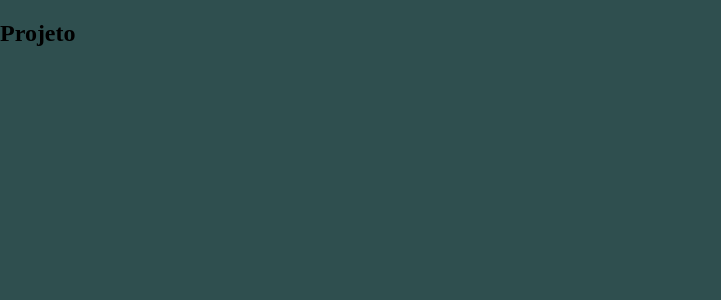
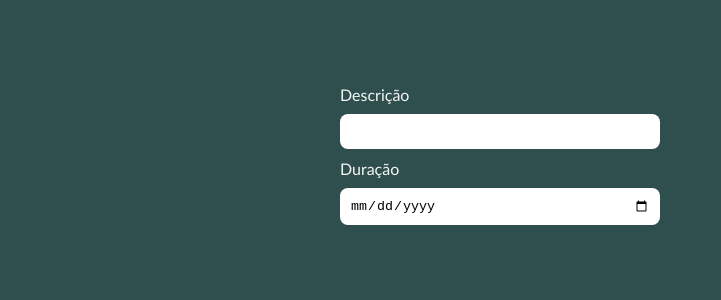
Before and after one commit to MaxwellJalves/ci-front, a React (Create React App) app: page / in a window 1280 px wide. Shown: the top 300 px of the page, without its empty margins (0-721 px from the left). Built offline with nearby package versions, Linux system fonts and the light colour scheme.

Commit message:
adicionado formulario e estilização

```diff
--- /dev/null
+++ b/src/components/Formulario/Formulario.tsx
@@ -0,0 +1,13 @@
+import "./style.scss";
+const Formulario = () => {
+  return (
+    <form className="container">
+      <label htmlFor="descricao">Descrição</label>
+      <input type="text" name="descricao" id="descricao" />
+
+      <label htmlFor="descricao">Duração</label>
+      <input type="date" name="descricao" id="descricao" />
+    </form>
+  );
+};
+export default Formulario;
--- /dev/null
+++ b/src/components/Formulario/style.scss
@@ -0,0 +1,31 @@
+.container {
+  * {
+    margin: 0px;
+    padding: 0px;
+    box-sizing: border-box;
+  }
+  display: flex;
+  flex-direction: column;
+  width: 600px;
+
+  height: 300px;
+  justify-content: center;
+  margin: 0px auto;
+
+  label {
+    font-size: 16px;
+    font-family: "Trebuchet MS", "Lucida Sans Unicode", "Lucida Grande",
+      "Lucida Sans", Arial, sans-serif;
+    font-weight: 500;
+    color: rgb(245, 245, 244);
+    padding: 10px 0px 10px 0px;
+  }
+  input {
+    box-sizing: border-box;
+    padding: 10px;
+    border: none;
+
+    border-radius: 8px;
+    width: 25vw;
+  }
+}
--- a/src/pages/App.tsx
+++ b/src/pages/App.tsx
@@ -1,9 +1,10 @@
 import React from "react";
+import Formulario from "../components/Formulario/Formulario";
 import "./style.scss";
 const App = () => {
   return (
     <div className="AppStyle">
-      <h2>Projeto</h2>
+      <Formulario />
     </div>
   );
 };
```
Also changed, not shown: src/pages/index.tsx (added, +10 -0 lines).
